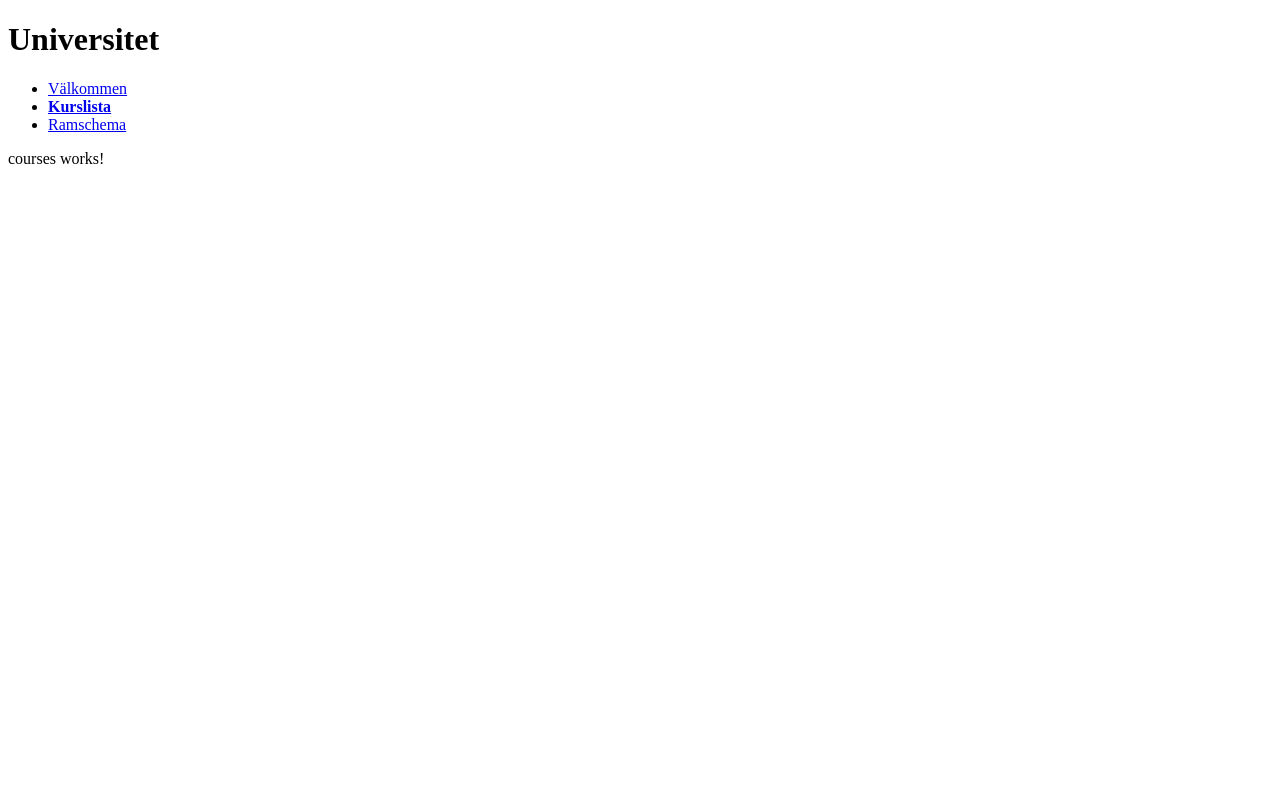
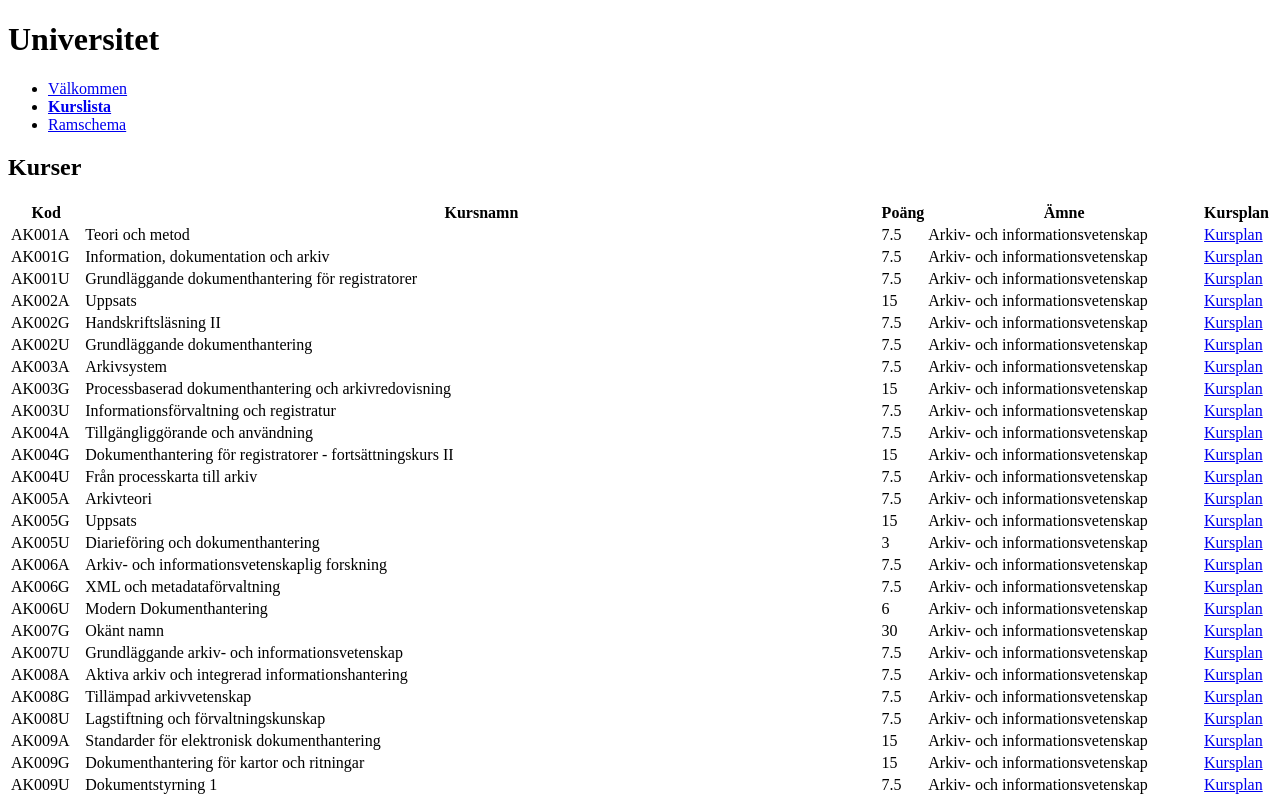
Before and after one commit to frja2400/dt208g-project, an Angular app: page /courses in a window 1280 px wide. Shown: the top 798 px of the page. Built offline with nearby package versions, Linux system fonts and the light colour scheme.

Commit message:
Utvecklade min CoursesComponent och hämtade data från JSON-filen med ngOnInit och HttpClient. Adderade ngFor i min html-kod för att lista kurserna i en tabell.

```diff
--- a/src/app/courses/courses.component.html
+++ b/src/app/courses/courses.component.html
@@ -1 +1,23 @@
-<p>courses works!</p>
+<div class="courseContainer">
+    <h2>Kurser</h2>
+    <table>
+        <thead>
+            <tr>
+                <th>Kod</th>
+                <th>Kursnamn</th>
+                <th>Poäng</th>
+                <th>Ämne</th>
+                <th>Kursplan</th>
+            </tr>
+        </thead>
+        <tbody>
+            <tr *ngFor="let course of courses">
+                <td>{{ course.courseCode }}</td>
+                <td>{{ course.courseName }}</td>
+                <td>{{ course.points }}</td>
+                <td>{{ course.subject }}</td>
+                <td><a [href]="course.syllabus" target="_blank" rel="noopener">Kursplan</a></td>
+            </tr>
+        </tbody>
+    </table>
+</div>
--- a/src/app/courses/courses.component.ts
+++ b/src/app/courses/courses.component.ts
@@ -1,11 +1,25 @@
+import { CommonModule } from '@angular/common'; //Importerar CommonModule för ngFor
 import { Component } from '@angular/core';
+import { Course } from '../models/course';      //Interface av kurser
+import { CourseService } from '../services/course.service';
 
 @Component({
   selector: 'app-courses',
-  imports: [],
+  imports: [CommonModule],
   templateUrl: './courses.component.html',
   styleUrl: './courses.component.css'
 })
 export class CoursesComponent {
+  //Properties
+  courses: Course[] = [];
 
+  //Skapar instans av CourseService
+  constructor(private courseService: CourseService) {}
+
+  //Anropar metoden i CourseService
+  ngOnInit() {
+    this.courseService.getCourses().subscribe((courses) => {
+      this.courses = courses;
+    })
+  }
 }
```
